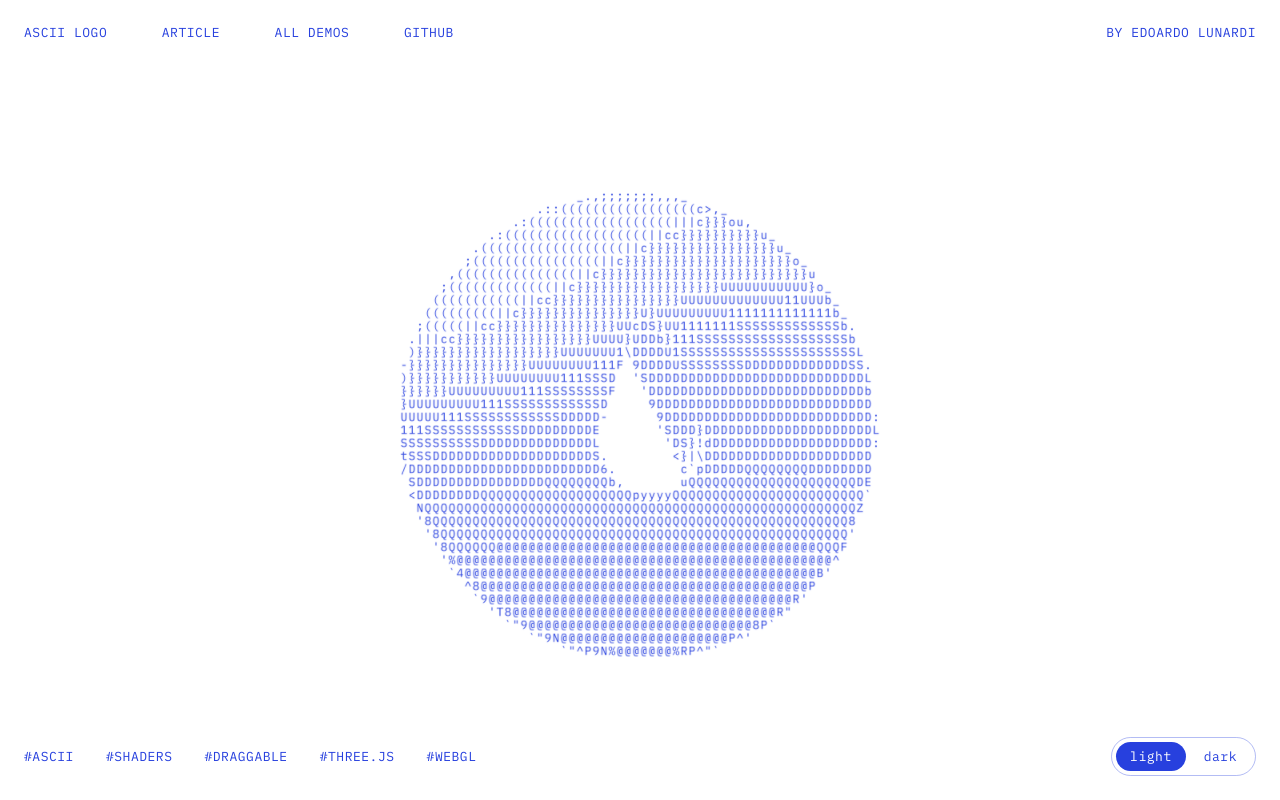
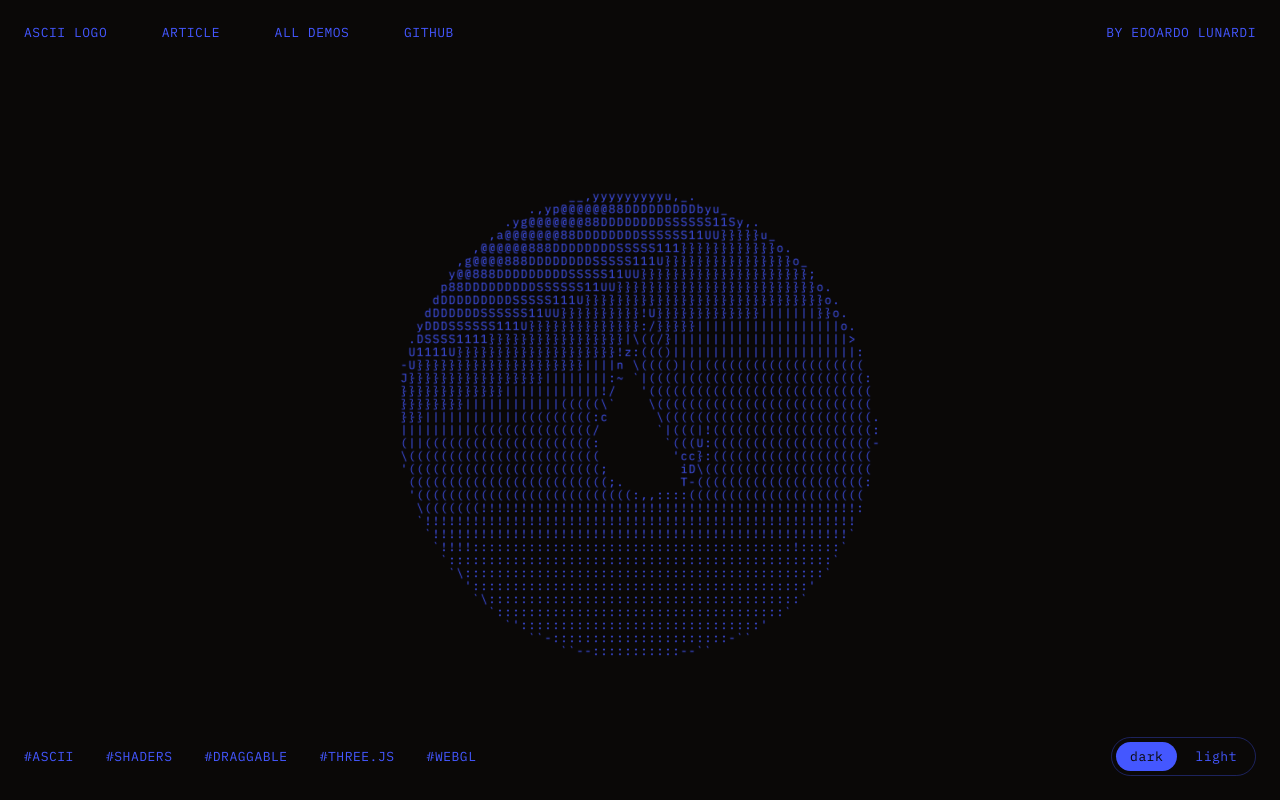
Before and after one commit to edoardolunardi/ascii-logo, a website built with Vite: page index.html in a window 1280 px wide. Built offline with nearby package versions, Linux system fonts and the light colour scheme; animation ran at ten frames a second.

Commit message:
feat: default to dark theme and swap switch order
Dark is now the ground the page loads on: the dark palette moved into
:root and light became :root[data-theme="light"], with the element
shipping the `dark` attribute so the first rendered frame is already
inverted. The switch reads dark on the left, light on the right.

```diff
--- a/index.html
+++ b/index.html
@@ -44,15 +44,15 @@
       </nav>
       <!-- Both themes rendered, the active one filled: the control reads as a state, not an action. -->
       <div class="theme-switch" role="group" aria-label="Theme">
-        <button type="button" data-theme-choice="light" aria-pressed="true">light</button>
-        <button type="button" data-theme-choice="dark" aria-pressed="false">dark</button>
+        <button type="button" data-theme-choice="dark" aria-pressed="true">dark</button>
+        <button type="button" data-theme-choice="light" aria-pressed="false">light</button>
       </div>
     </header>
 
     <main class="stage">
       <!-- The mark is the whole page now, so it is labelled rather than hidden: `aria-hidden` here
            would leave a screen reader with nothing at all to read. -->
-      <ascii-logo role="img" aria-label="The Codrops mark, drawn as a rotating solid in ASCII characters">
+      <ascii-logo dark role="img" aria-label="The Codrops mark, drawn as a rotating solid in ASCII characters">
         <!-- Served hidden and faded in once the first frame is on it. Nothing stands in for it
              while it waits, and nothing stands in for it if the print never arrives. -->
         <canvas data-logo-canvas class="is-hidden"></canvas>
--- a/src/main.js
+++ b/src/main.js
@@ -12,9 +12,9 @@
   // Page first, element second: the element re-reads its computed ink when its own attribute
   // flips, so the cascade has to already be on the new theme by then.
   if (dark) {
-    document.documentElement.setAttribute("data-theme", "dark");
+    document.documentElement.removeAttribute("data-theme");
   } else {
-    document.documentElement.removeAttribute("data-theme");
+    document.documentElement.setAttribute("data-theme", "light");
   }
 
   for (const logo of document.querySelectorAll("ascii-logo")) {
--- a/src/styles.css
+++ b/src/styles.css
@@ -1,18 +1,19 @@
 /* The object needs three things: a square box, a mono face on the canvas (the atlas bakes from
    it), and a `color` on the element (the print is drawn in whatever ink resolves there). */
 
+/* Dark is the default ground. The blue is lifted a step from the paper value so thin glyphs hold
+   up against a near-black ground. */
 :root {
   /* The renderer reads whatever `color` resolves to on the element. */
-  --mark: #2740de;
-  --ground: #ffffff;
+  --mark: #4457ff;
+  --ground: #0a0807;
   --font-mono: "IBM Plex Mono", ui-monospace, monospace;
   --page-padding: 1.5rem;
 }
 
-/* The blue is lifted a step here so thin glyphs hold up against a near-black ground. */
-:root[data-theme="dark"] {
-  --mark: #4457ff;
-  --ground: #0a0807;
+:root[data-theme="light"] {
+  --mark: #2740de;
+  --ground: #ffffff;
 }
 
 * {
```
